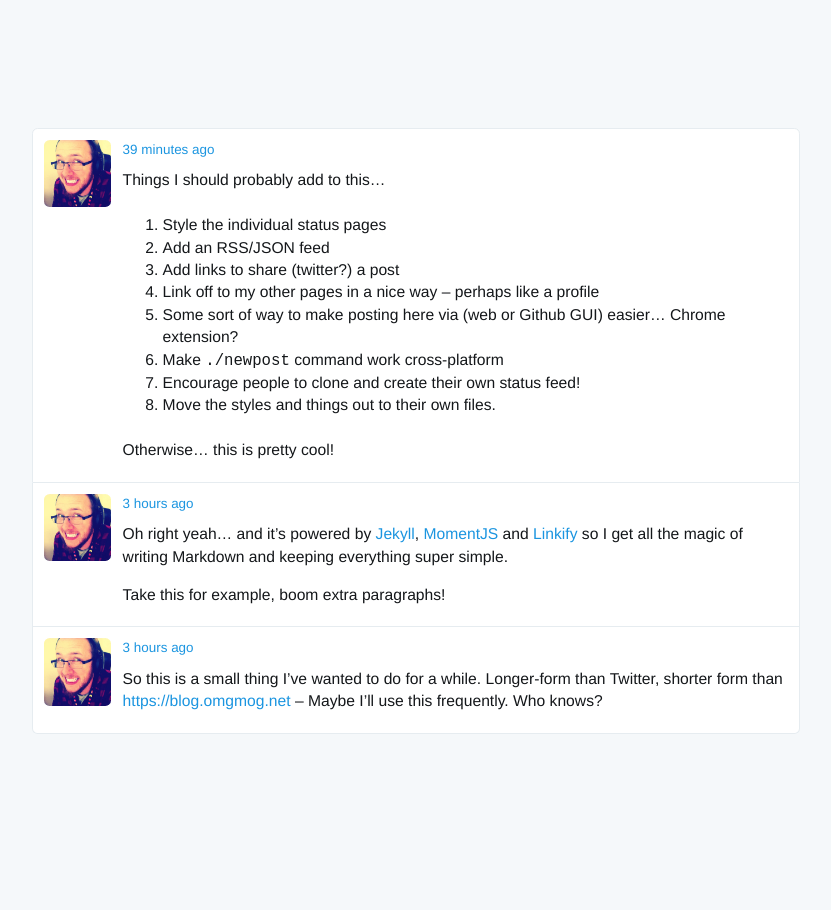
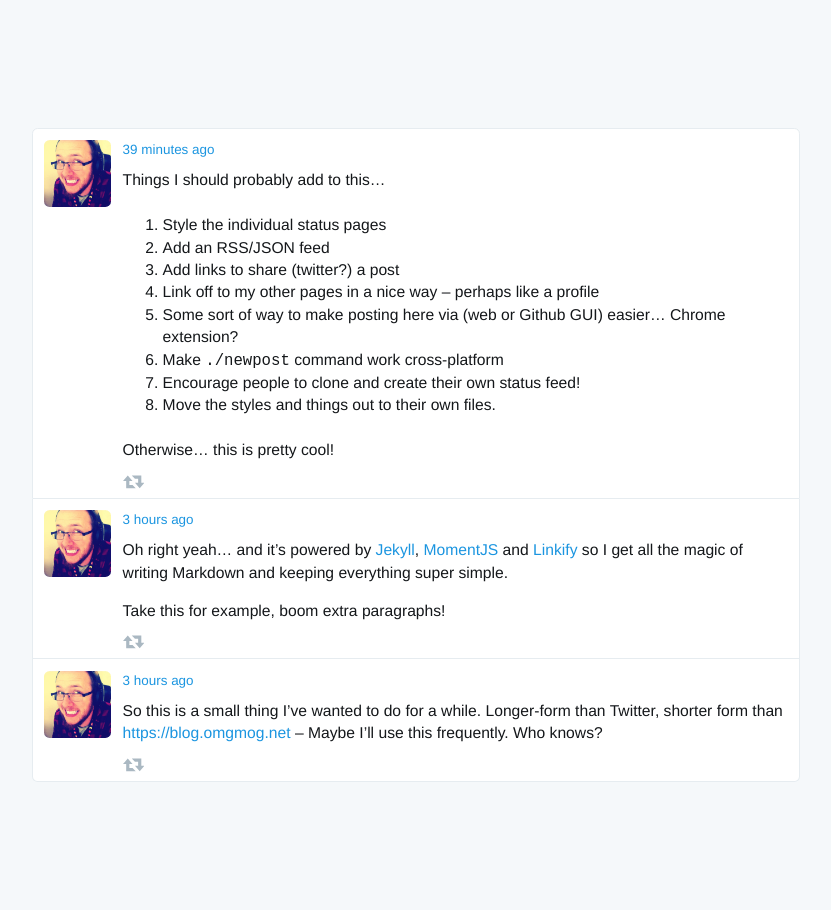
Before and after one commit to omgmog/status.omgmog.net, a Jekyll site: the page built from index.html, in a window 1280 px wide. Shown: the whole page, without its empty margins (96-927 px from the left). Built offline with Jekyll 4.4.1, drawn with Linux system fonts in a browser that asks for light colours.

Commit message:
Added "tweet this" link

```diff
--- /dev/null
+++ b/_includes/svg.html
@@ -0,0 +1,3 @@
+<div class="svg svg-{{ include.file | slugify }}">
+{% include svg/{{ include.file }}.svg %}
+</div>
--- /dev/null
+++ b/_includes/tweet_this.html
@@ -0,0 +1,14 @@
+{% capture full_url %}{{ site.url}}{{ status.url }}{% endcapture %}
+{% assign full_url_length = full_url | size %}
+{% assign tweet_length = 127 %}
+{% comment %}140 - " via @omgmog" text and minus "..."{% endcomment %}
+{% capture truncate_to %}{{ tweet_length | minus: full_url_length }}{% endcapture %}
+{% capture tweet_content %}{{ status.content | strip_newlines | strip_html | truncate: truncate_to, "…" | cgi_escape }}{% endcapture %}
+<a
+  href="https://twitter.com/share?text={{ tweet_content }}&amp;url={{ full_url }}&amp;via=omgmog"
+  onclick="window.open(this.href,'twitter-share','width=550,height=235');return false;"
+  class="share share-twitter"
+>
+{% include svg.html file="retweet" %}
+<span>Share on Twitter</span>
+</a>
--- a/index.html
+++ b/index.html
@@ -10,6 +10,7 @@
     <div class="excerpt">
       {{ status.content }}
     </div>
+    {% include tweet_this.html %}
   </article>
 
 {% else %}
```
Also changed, not shown: _includes/svg/retweet.svg (added).
